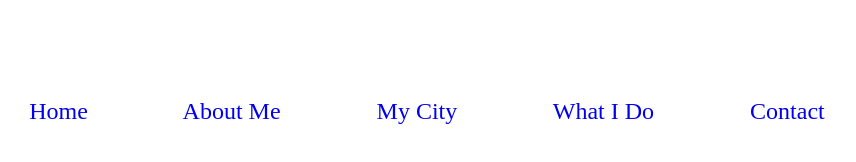
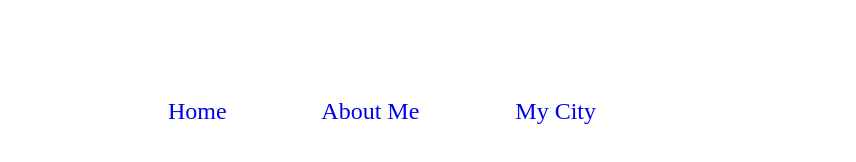
Before and after one commit to salmabinyamin/salmabeevika, a plain HTML site: page aboutme.html in a window 1280 px wide. Shown: the whole page, without its empty margins (213-1069 px from the left). Drawn offline with Linux system fonts and the light colour scheme.

Commit message:
Update aboutme.html

```diff
--- a/aboutme.html
+++ b/aboutme.html
@@ -9,11 +9,9 @@
                      <tr>&nbsp &nbsp &nbsp &nbsp &nbsp &nbsp &nbsp &nbsp</tr>
                      <tr><a href="aboutme.html" style="text-decoration: none;"> About Me</a></tr>
                      <tr>&nbsp &nbsp &nbsp &nbsp &nbsp &nbsp &nbsp &nbsp</tr>
-                     <tr><a href="https://en.wikipedia.org/wiki/Aluva" style="text-decoration: none;">  My City</a></tr>
+                     <tr><a href="https://en.wikipedia.org/wiki/Perumbavoor" style="text-decoration: none;">  My City</a></tr>
                      <tr>&nbsp &nbsp &nbsp &nbsp &nbsp &nbsp &nbsp &nbsp</tr>
-                     <tr><a href="do.html" style="text-decoration: none;">  What I Do</a></tr>
-                     <tr>&nbsp &nbsp &nbsp &nbsp &nbsp &nbsp &nbsp &nbsp</tr>
-                     <tr><a href="https://www.linkedin.com/in/abdul-rauf-p-n-755313161" style="text-decoration: none;">  Contact</a></tr>
+
                  </th>
              </table></center>
         </th>
```
